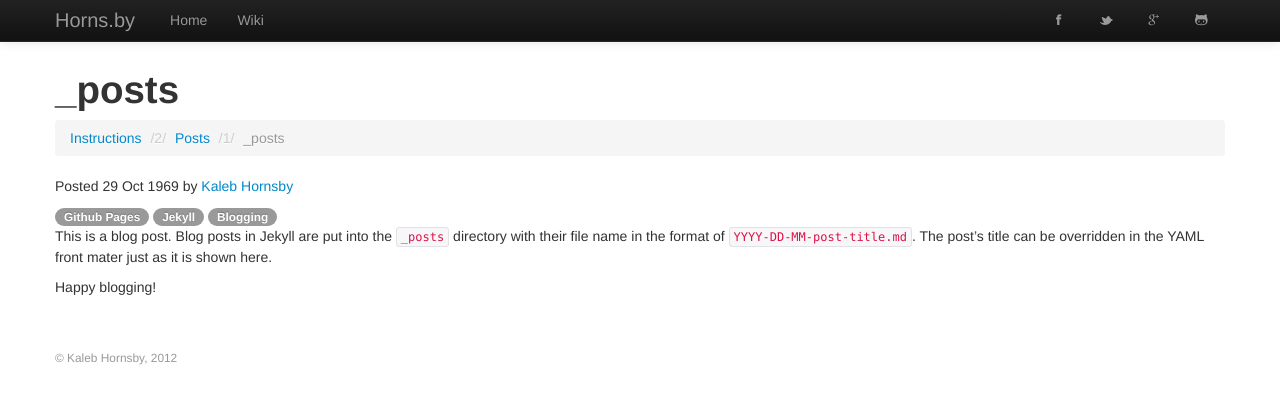
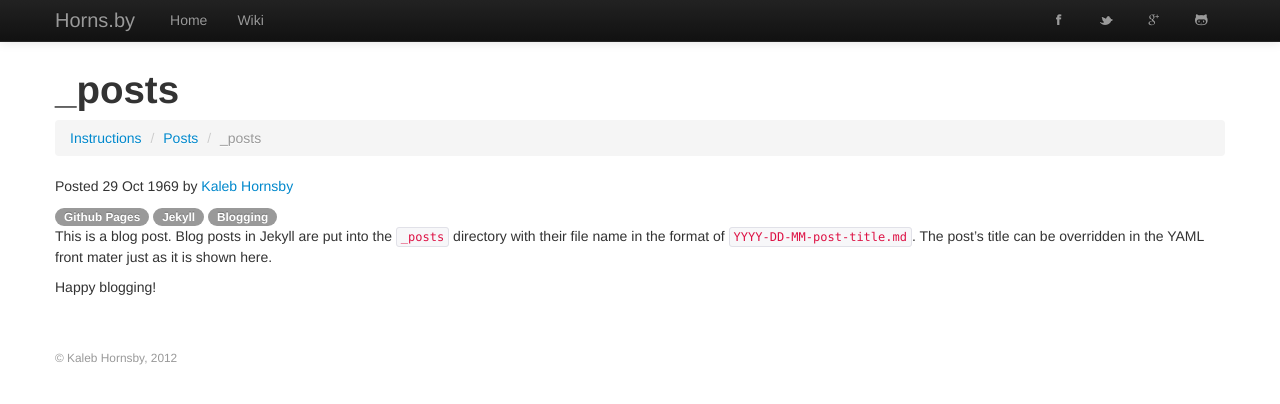
Before and after one commit to Hornsby/hornsby.github.com, a Jekyll site: the page built from _posts/1969-10-29-README.md, in a window 1280 px wide. Shown: the top 404 px of the page. Built offline with Jekyll 4.4.1, drawn with Linux system fonts in a browser that asks for light colours; nearby versions of some CDN libraries; comment, search, counter and statistics services are not loaded.

Commit message:
Update _layouts/post.html

```diff
--- a/_layouts/post.html
+++ b/_layouts/post.html
@@ -8,7 +8,7 @@
   <li>
   {% capture rdx %}{{ forloop.rindex }}{% endcapture %}
     <a href="{{ previous_category }}">{{ category }}</a>
-    <span class="divider">/{{ rdx }}/</span>
+    <span class="divider">/</span>
   </li>
 {% if forloop.last %}
   <li class="active">{{ page.title }}</li>
```
